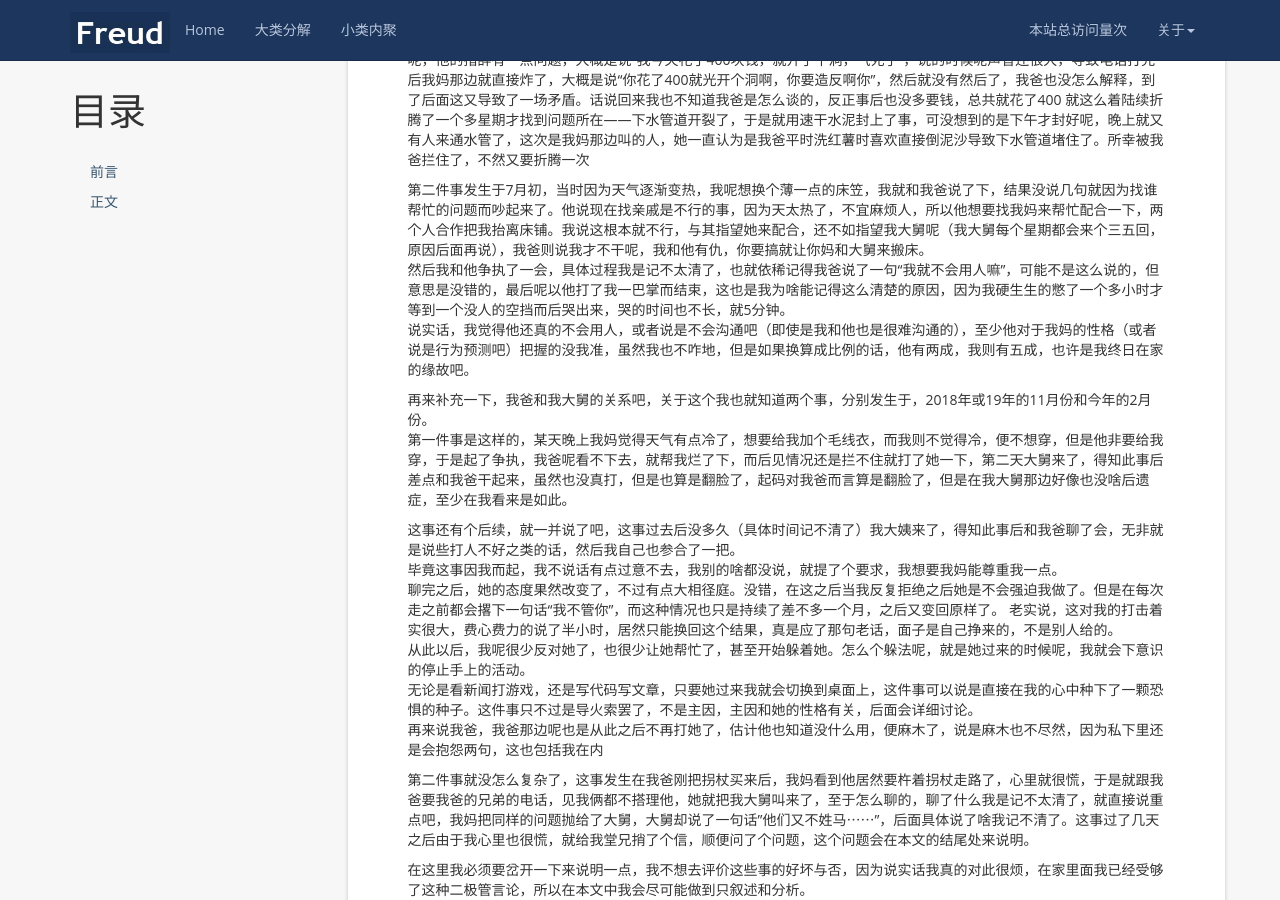
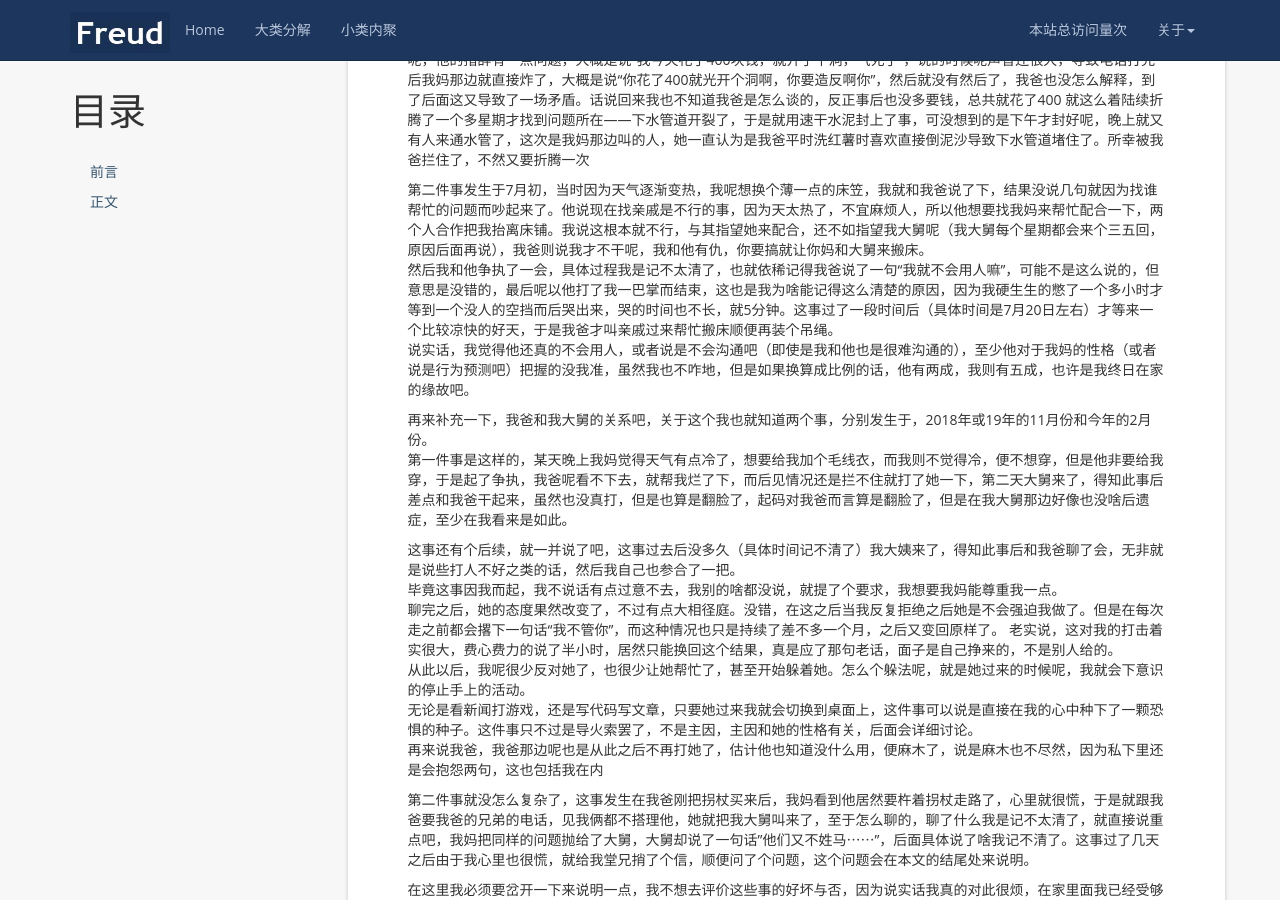
Before and after one commit to kljzndx/My-Blog, a Jekyll site: the page built from _posts/2022-11-23-细说家庭关系.md, in a window 1280 px wide and 900 px high, scrolled down 863 px. Built offline with Jekyll 4.4.1, drawn with Linux system fonts in a browser that asks for light colours; nearby versions of some CDN libraries; comment, search, counter and statistics services are not loaded.

Commit message:
写作进度同步---补充7月事件后续

```diff
--- a/_posts/2022-11-23-细说家庭关系.md
+++ b/_posts/2022-11-23-细说家庭关系.md
@@ -30,7 +30,7 @@ tags: [随便写写]
 就这么着陆续折腾了一个多星期才找到问题所在——下水管道开裂了，于是就用速干水泥封上了事，可没想到的是下午才封好呢，晚上就又有人来通水管了，这次是我妈那边叫的人，她一直认为是我爸平时洗红薯时喜欢直接倒泥沙导致下水管道堵住了。所幸被我爸拦住了，不然又要折腾一次
 
 第二件事发生于7月初，当时因为天气逐渐变热，我呢想换个薄一点的床笠，我就和我爸说了下，结果没说几句就因为找谁帮忙的问题而吵起来了。他说现在找亲戚是不行的事，因为天太热了，不宜麻烦人，所以他想要找我妈来帮忙配合一下，两个人合作把我抬离床铺。我说这根本就不行，与其指望她来配合，还不如指望我大舅呢（我大舅每个星期都会来个三五回，原因后面再说），我爸则说我才不干呢，我和他有仇，你要搞就让你妈和大舅来搬床。
-然后我和他争执了一会，具体过程我是记不太清了，也就依稀记得我爸说了一句“我就不会用人嘛”，可能不是这么说的，但意思是没错的，最后呢以他打了我一巴掌而结束，这也是我为啥能记得这么清楚的原因，因为我硬生生的憋了一个多小时才等到一个没人的空挡而后哭出来，哭的时间也不长，就5分钟。
+然后我和他争执了一会，具体过程我是记不太清了，也就依稀记得我爸说了一句“我就不会用人嘛”，可能不是这么说的，但意思是没错的，最后呢以他打了我一巴掌而结束，这也是我为啥能记得这么清楚的原因，因为我硬生生的憋了一个多小时才等到一个没人的空挡而后哭出来，哭的时间也不长，就5分钟。这事过了一段时间后（具体时间是7月20日左右）才等来一个比较凉快的好天，于是我爸才叫亲戚过来帮忙搬床顺便再装个吊绳。
 说实话，我觉得他还真的不会用人，或者说是不会沟通吧（即使是我和他也是很难沟通的），至少他对于我妈的性格（或者说是行为预测吧）把握的没我准，虽然我也不咋地，但是如果换算成比例的话，他有两成，我则有五成，也许是我终日在家的缘故吧。
 
 再来补充一下，我爸和我大舅的关系吧，关于这个我也就知道两个事，分别发生于，2018年或19年的11月份和今年的2月份。
```
